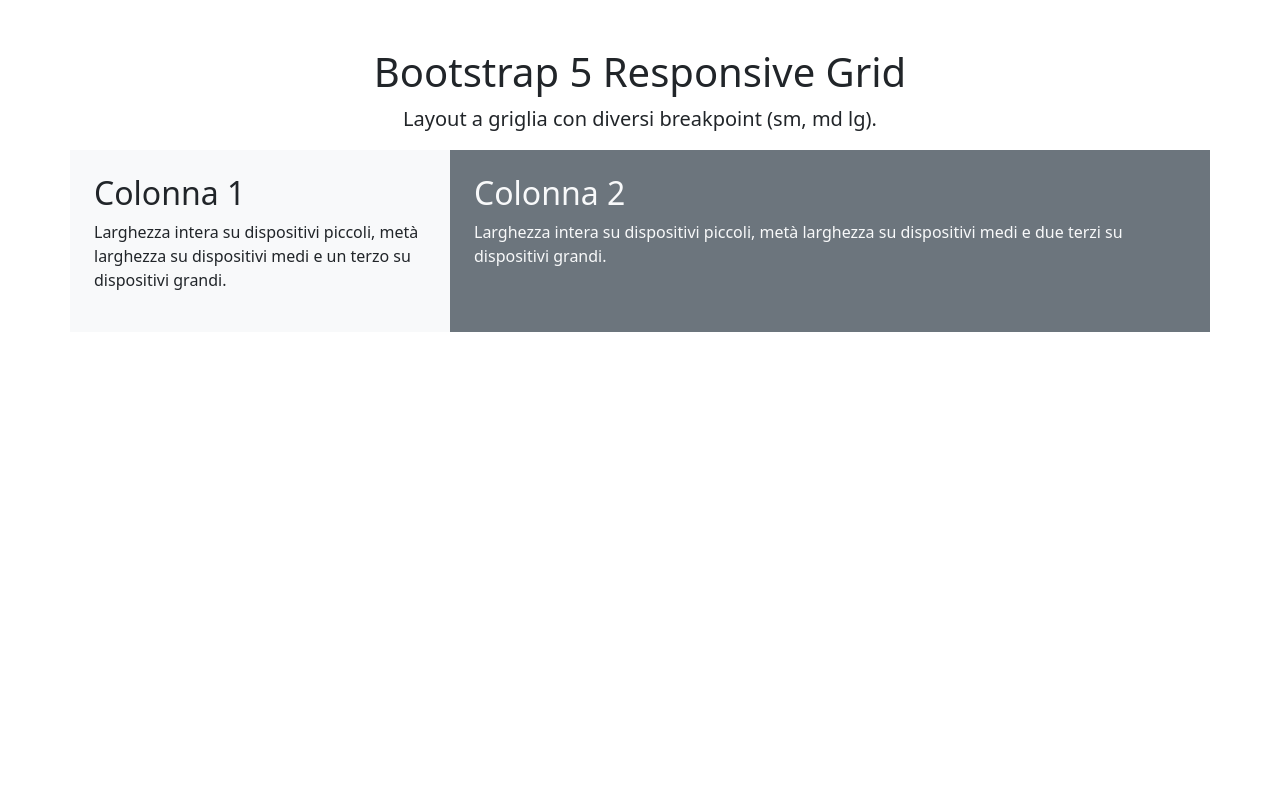
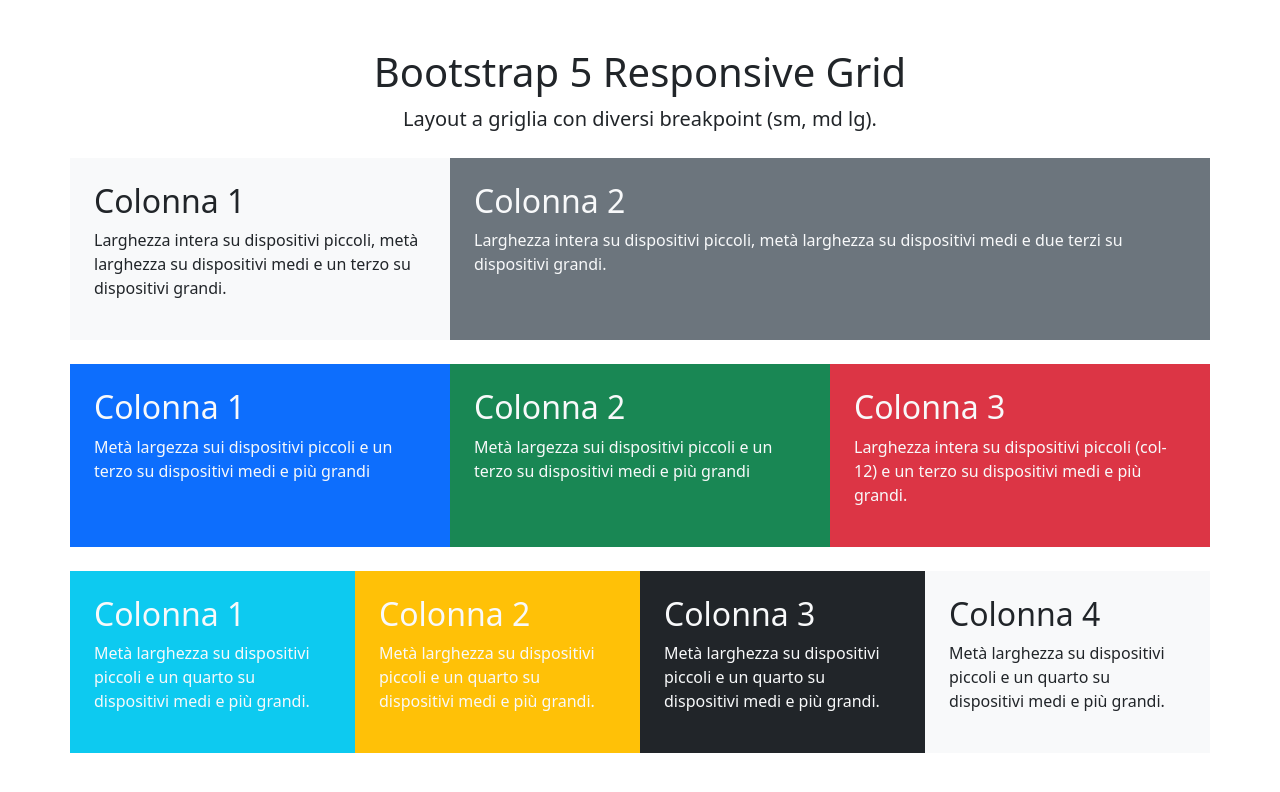
Before and after one commit to Simone-Domenici/htmlcss-bootstrap-layout, a plain HTML site: page index.html in a window 1280 px wide. Drawn offline with nearby package versions, Linux system fonts and the light colour scheme.

Commit message:
ADD second and third containers

```diff
--- a/index.html
+++ b/index.html
@@ -13,7 +13,7 @@
             <p class="lead">Layout a griglia con diversi breakpoint (sm, md lg).</p>
         </div>
     </header>
-    <div class="container">
+    <div class="container mt-4">
         <div class="row">
             <div class="col-md-6 col-xl-4 bg-light py-4 px-4">
                 <h2>Colonna 1</h2>
@@ -25,6 +25,42 @@
             </div>
         </div>
     </div>
+    <div class="container mt-4">
+        <div class="row text-light">
+            <div class="col-6 col-md-4 py-4 px-4 bg-primary">
+                <h2>Colonna 1</h2>
+                <p>Metà largezza sui dispositivi piccoli e un terzo su dispositivi medi e più grandi</p>
+            </div>
+            <div class="col-6 col-md-4 py-4 px-4 bg-success">
+                <h2>Colonna 2</h2>
+                <p>Metà largezza sui dispositivi piccoli e un terzo su dispositivi medi e più grandi</p>
+            </div>
+            <div class="col-12 col-md-4 py-4 px-4 bg-danger">
+                <h2>Colonna 3</h2>
+                <p>Larghezza intera su dispositivi piccoli (col-12) e un terzo su dispositivi medi e più grandi.</p>
+            </div>
+        </div>
+    </div>
+    <div class="container my-4">
+        <div class="row text-light">
+            <div class="col-6 col-md-3 py-4 px-4 bg-info">
+                <h2>Colonna 1</h2>
+                <p>Metà larghezza su dispositivi piccoli e un quarto su dispositivi medi e più grandi.</p>
+            </div>
+            <div class="col-6 col-md-3 py-4 px-4 bg-warning">
+                <h2>Colonna 2</h2>
+                <p>Metà larghezza su dispositivi piccoli e un quarto su dispositivi medi e più grandi.</p>
+            </div>
+            <div class="col-6 col-md-3 py-4 px-4 bg-dark">
+                <h2>Colonna 3</h2>
+                <p>Metà larghezza su dispositivi piccoli e un quarto su dispositivi medi e più grandi.</p>
+            </div>
+            <div class="col-6 col-md-3 py-4 px-4 text-dark bg-light">
+                <h2>Colonna 4</h2>
+                <p>Metà larghezza su dispositivi piccoli e un quarto su dispositivi medi e più grandi.</p>
+            </div>
+        </div>
+    </div>
     <script src="https://cdn.jsdelivr.net/npm/bootstrap@5.3.3/dist/js/bootstrap.bundle.min.js" integrity="sha384-YvpcrYf0tY3lHB60NNkmXc5s9fDVZLESaAA55NDzOxhy9GkcIdslK1eN7N6jIeHz" crossorigin="anonymous"></script>
 </body>
 </html>
```
